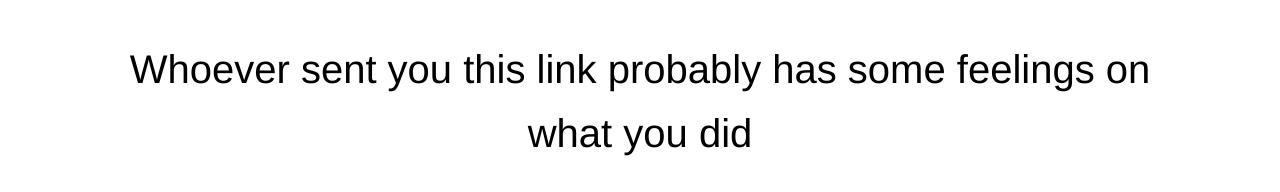
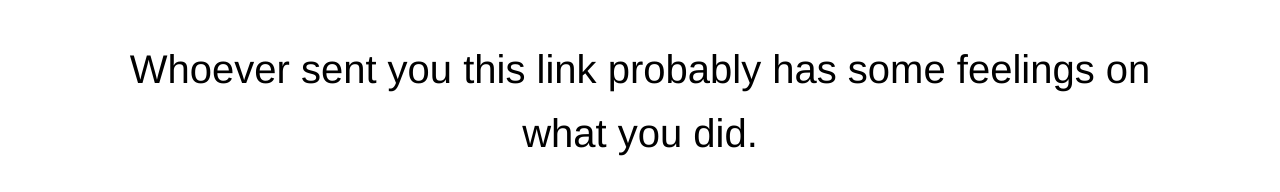
Before and after one commit to fredericmarx/shitty.men, a website: page index.html in a window 1280 px wide. Shown: the part 608-800 px from the top of the page. Drawn offline with Linux system fonts and the light colour scheme.

Commit message:
add full stop

```diff
--- a/index.html
+++ b/index.html
@@ -46,7 +46,7 @@
           Thankfully, there is still hope.
         </p>
         <p>
-          Whoever sent you this link probably has some feelings on what you did
+          Whoever sent you this link probably has some feelings on what you did.
         </p>
         <p>
           Ask them for a bit of clarification, then go away yourself and do some
```
